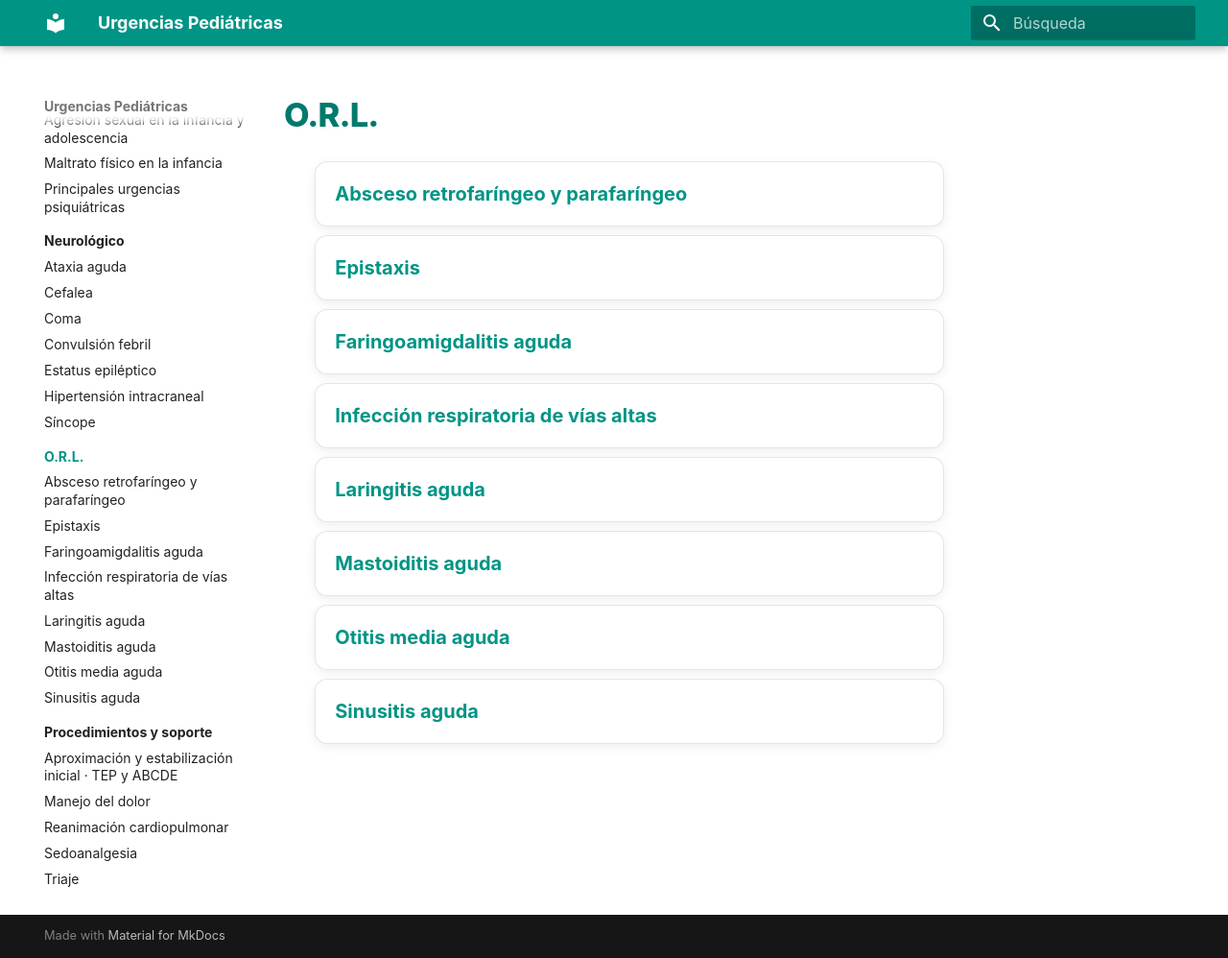
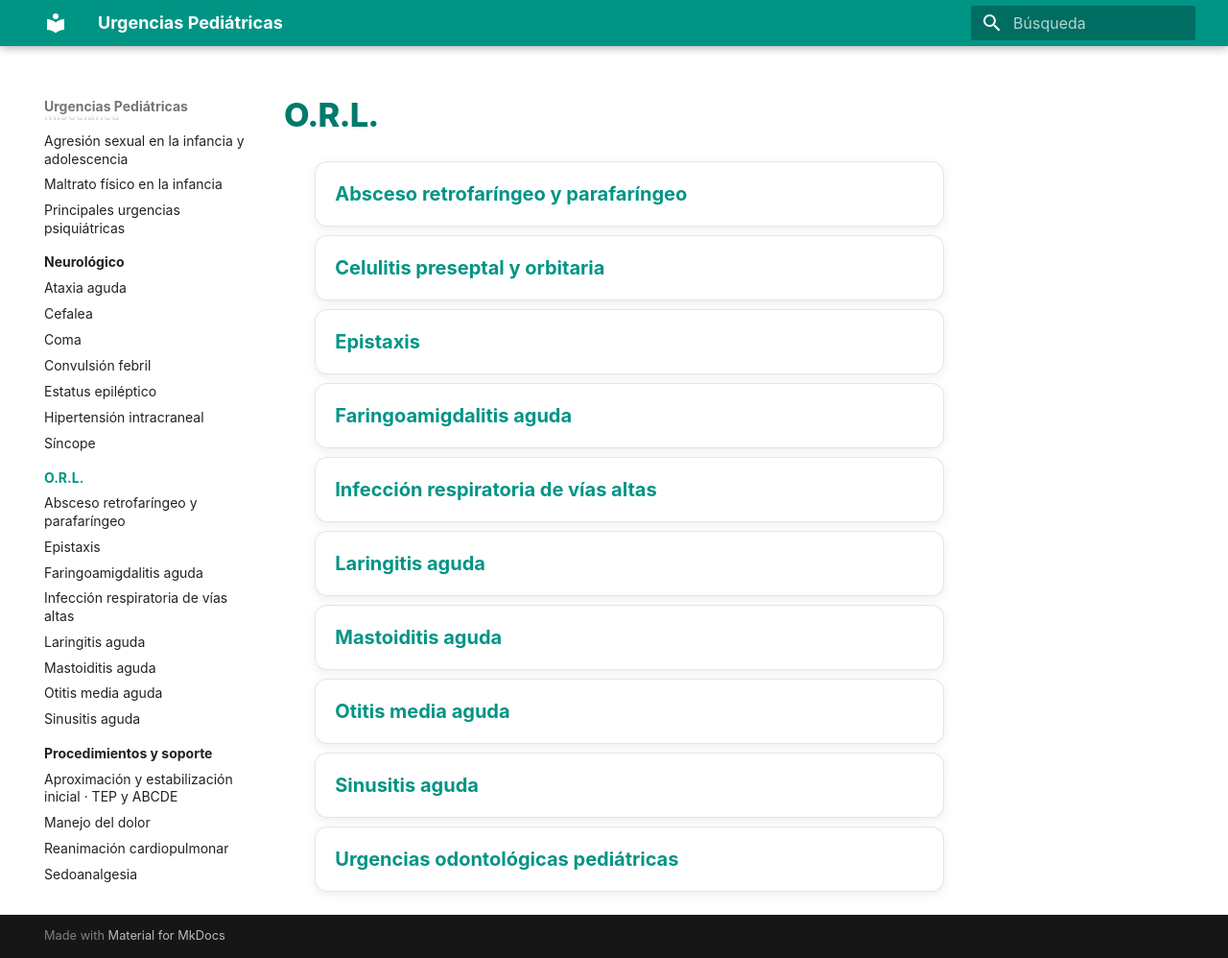
Before and after one commit to gonzaloares/urgencias-pediatricas, an MkDocs documentation site: the page built from docs/orl/index.md, in a window 1280 px wide and 998 px high. Shown: the whole window at 96% size. Built offline with MkDocs 1.6.1 and Material for MkDocs 9.7.7, drawn with Linux system fonts in a browser that asks for light colours.

Commit message:
Añade celulitis orbitaria y urgencias odontológicas a índice ORL

```diff
--- a/docs/orl/index.md
+++ b/docs/orl/index.md
@@ -3,6 +3,7 @@
 <div class="protocol-index" markdown="1">
 
 - [Absceso retrofaríngeo y parafaríngeo](absceso-retrofaringeo-parafaringeo.md)
+- [Celulitis preseptal y orbitaria](celulitis-preseptal-orbitaria.md)
 - [Epistaxis](epistaxis.md)
 - [Faringoamigdalitis aguda](../infeccioso/faringoamigdalitis-aguda.md)
 - [Infección respiratoria de vías altas](../respiratorio/infeccion-respiratoria-vias-altas.md)
@@ -10,5 +11,6 @@
 - [Mastoiditis aguda](mastoiditis.md)
 - [Otitis media aguda](../infeccioso/otitis-media-aguda.md)
 - [Sinusitis aguda](sinusitis-aguda.md)
+- [Urgencias odontológicas pediátricas](urgencias-odontologicas.md)
 
 </div>
```
